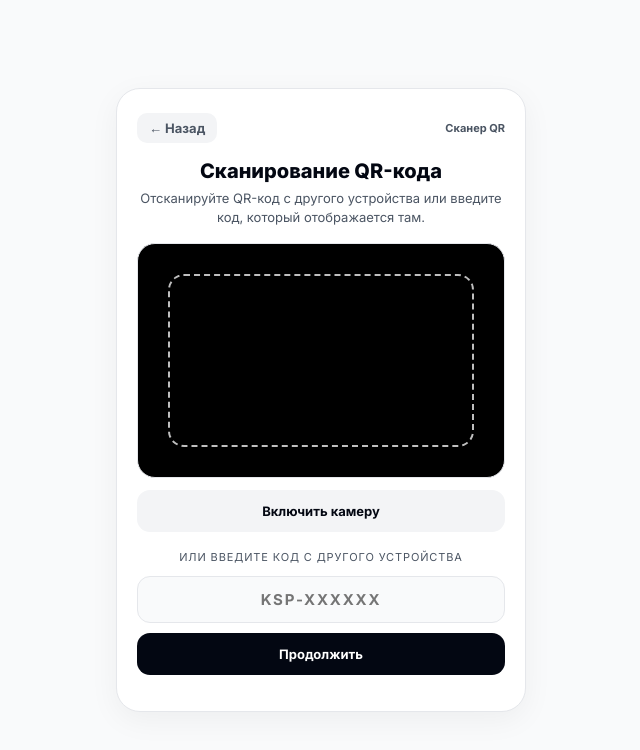
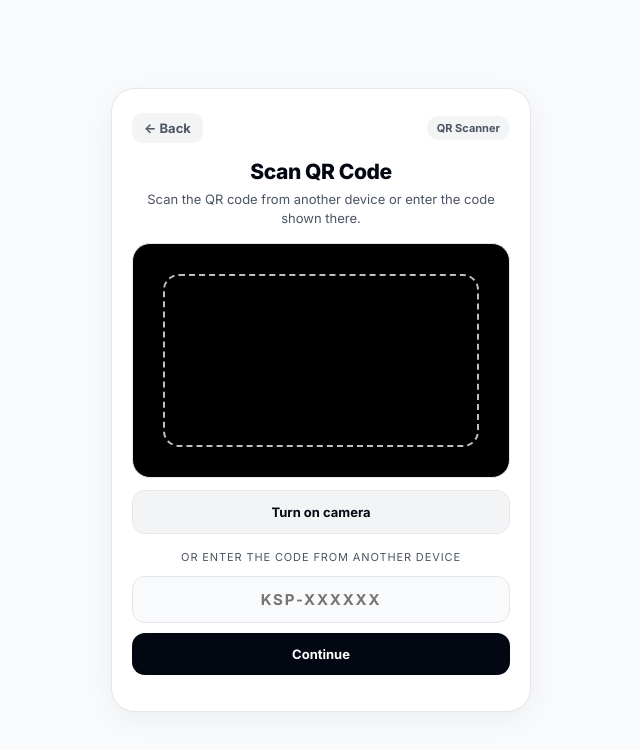
Before and after one commit to kinshipbot/kinship, a plain HTML site: page qr-scan.html in a window 1280 px wide. Shown: the whole page, without its empty margins (319-959 px from the left). Drawn offline with nearby package versions, Linux system fonts and the light colour scheme.

Commit message:
Update qr-scan.html

```diff
--- a/qr-scan.html
+++ b/qr-scan.html
@@ -3,8 +3,10 @@
 <head>
     <meta charset="UTF-8">
     <meta name="viewport" content="width=device-width, initial-scale=1.0">
-    <title class="notranslate">Kinship — Сканер QR-кода</title>
+    <title class="notranslate">Kinship — QR Scan</title>
     <link rel="icon" type="image/png" href="icon.png">
+    <link rel="preconnect" href="https://fonts.googleapis.com">
+    <link rel="preconnect" href="https://fonts.gstatic.com" crossorigin>
     <link href="https://fonts.googleapis.com/css2?family=Inter:wght@400;500;600;700;800&display=swap" rel="stylesheet">
     <script src="https://cdn.jsdelivr.net/npm/jsqr@1.4.0/dist/jsQR.min.js"></script>
     <style>
@@ -17,6 +19,7 @@
             --secondary-bg: #f3f4f6;
             --btn-bg: #030712;
             --btn-text: #ffffff;
+            --btn-hover: #1f2937;
             --error-bg: #fee2e2;
             --error-text: #b91c1c;
         }
@@ -30,6 +33,7 @@
                 --secondary-bg: #1f2937;
                 --btn-bg: #ffffff;
                 --btn-text: #000000;
+                --btn-hover: #e5e7eb;
                 --error-bg: #3f1515;
                 --error-text: #fca5a5;
             }
@@ -38,10 +42,11 @@
             box-sizing: border-box;
             margin: 0;
             padding: 0;
-            font-family: 'Inter', sans-serif;
+            font-family: 'Inter', -apple-system, BlinkMacSystemFont, "Segoe UI", Roboto, sans-serif;
+            -webkit-tap-highlight-color: transparent;
         }
         body {
-            background: var(--bg);
+            background-color: var(--bg);
             color: var(--text);
             min-height: 100vh;
             display: flex;
@@ -51,13 +56,18 @@
         }
         .card {
             width: 100%;
-            max-width: 410px;
-            background: var(--card-bg);
+            max-width: 420px;
+            background-color: var(--card-bg);
             border: 1px solid var(--card-border);
             border-radius: 24px;
             padding: 24px 20px;
             text-align: center;
             box-shadow: 0 8px 30px rgba(0, 0, 0, 0.05);
+            animation: fadeIn 0.25s ease-out;
+        }
+        @keyframes fadeIn {
+            from { opacity: 0; transform: translateY(8px); }
+            to { opacity: 1; transform: translateY(0); }
         }
         .top-row {
             display: flex;
@@ -74,10 +84,19 @@
             font-size: 13px;
             font-weight: 700;
         }
+        .badge {
+            font-size: 11px;
+            font-weight: 700;
+            color: var(--muted);
+            background: var(--secondary-bg);
+            padding: 5px 10px;
+            border-radius: 999px;
+        }
         h1 {
-            font-size: 20px;
+            font-size: 21px;
             font-weight: 800;
             margin-bottom: 6px;
+            letter-spacing: -0.02em;
         }
         .desc {
             font-size: 13px;
@@ -116,11 +135,14 @@
             font-weight: 700;
             cursor: pointer;
             margin-bottom: 12px;
+            transition: background-color 0.2s ease, transform 0.12s ease;
         }
+        .btn:active { transform: scale(0.98); }
         .btn-primary {
             background: var(--btn-bg);
             color: var(--btn-text);
         }
+        .btn-primary:hover { background: var(--btn-hover); }
         .btn-primary:disabled {
             opacity: 0.6;
             cursor: not-allowed;
@@ -128,13 +150,14 @@
         .btn-secondary {
             background: var(--secondary-bg);
             color: var(--text);
+            border: 1px solid var(--card-border);
         }
         .divider {
             font-size: 11px;
             color: var(--muted);
             text-transform: uppercase;
             letter-spacing: 0.08em;
-            margin: 6px 0 12px;
+            margin: 4px 0 12px;
         }
         .code-input {
             width: 100%;
@@ -176,12 +199,12 @@
 <body>
     <div class="card">
         <div class="top-row">
-            <a href="index.html" class="back-link">← Назад</a>
-            <span style="font-size:11px;font-weight:700;color:var(--muted);">Сканер QR</span>
+            <a id="back-link" href="index.html" class="back-link">← Назад</a>
+            <span id="badge-text" class="badge">Сканер QR</span>
         </div>
 
-        <h1>Сканирование QR-кода</h1>
-        <p class="desc">
+        <h1 id="scan-title">Сканирование QR-кода</h1>
+        <p id="scan-desc" class="desc">
             Отсканируйте QR-код с другого устройства или введите код, который отображается там.
         </p>
 
@@ -193,7 +216,7 @@
 
         <button id="start-cam-btn" class="btn btn-secondary" type="button">Включить камеру</button>
 
-        <div class="divider">или введите код с другого устройства</div>
+        <div id="divider-text" class="divider">или введите код с другого устройства</div>
 
         <input id="code-input" class="code-input" type="text" placeholder="KSP-XXXXXX" maxlength="200">
         <div id="status-msg" class="status-msg"></div>
@@ -202,11 +225,90 @@
         <div id="error-box" class="error-box"></div>
     </div>
 
+    <script>
+        const i18nScan = {
+            ru: {
+                lang: "ru",
+                back: "← Назад",
+                badge: "Сканер QR",
+                title: "Сканирование QR-кода",
+                desc: "Отсканируйте QR-код с другого устройства или введите код, который отображается там.",
+                startCam: "Включить камеру",
+                divider: "или введите код с другого устройства",
+                submit: "Продолжить",
+                camStarted: "Камера включена, наведите на QR-код...",
+                camError: "Не удалось открыть камеру. Разрешите доступ или введите код вручную ниже.",
+                badFormat: "Неверный формат кода. Введите действующий код вида KSP-XXXXXX.",
+                checking: (code) => `Проверяю код ${code} в базе...`,
+                notFound: (code) => `Код ${code} не найден в базе. Убедитесь, что он создан на другом устройстве.`,
+                expired: "Срок действия кода истёк. Сгенерируйте новый код.",
+                used: "Этот код уже был использован.",
+                redirecting: "Код подтверждён, перехожу на страницу ожидания...",
+                dbError: (msg) => `Ошибка при обращении к базе: ${msg}`
+            },
+            en: {
+                lang: "en",
+                back: "← Back",
+                badge: "QR Scanner",
+                title: "Scan QR Code",
+                desc: "Scan the QR code from another device or enter the code shown there.",
+                startCam: "Turn on camera",
+                divider: "or enter the code from another device",
+                submit: "Continue",
+                camStarted: "Camera enabled, point it at the QR code...",
+                camError: "Could not access camera. Allow permission or enter the code manually below.",
+                badFormat: "Invalid code format. Enter a valid code like KSP-XXXXXX.",
+                checking: (code) => `Checking code ${code} in database...`,
+                notFound: (code) => `Code ${code} was not found in the database.`,
+                expired: "This code has expired. Generate a new code.",
+                used: "This code has already been used.",
+                redirecting: "Code verified, redirecting to waiting screen...",
+                dbError: (msg) => `Database error: ${msg}`
+            },
+            de: {
+                lang: "de",
+                back: "← Zurück",
+                badge: "QR-Scanner",
+                title: "QR-Code scannen",
+                desc: "Scanne den QR-Code von einem anderen Gerät oder gib den dort angezeigten Code ein.",
+                startCam: "Kamera aktivieren",
+                divider: "oder Code von einem anderen Gerät eingeben",
+                submit: "Weiter",
+                camStarted: "Kamera aktiv, richte sie auf den QR-Code...",
+                camError: "Kamera konnte nicht geöffnet werden. Erlaube den Zugriff oder gib den Code unten ein.",
+                badFormat: "Ungültiges Code-Format. Gib einen gültigen Code wie KSP-XXXXXX ein.",
+                checking: (code) => `Prüfe Code ${code} in der Datenbank...`,
+                notFound: (code) => `Code ${code} wurde in der Datenbank nicht gefunden.`,
+                expired: "Der Code ist abgelaufen. Erstelle einen neuen Code.",
+                used: "Dieser Code wurde bereits verwendet.",
+                redirecting: "Code bestätigt, leite zur Warteseite weiter...",
+                dbError: (msg) => `Datenbankfehler: ${msg}`
+            }
+        };
+
+        function detectLang() {
+            const langs = (navigator.languages && navigator.languages.length ? navigator.languages : [navigator.language || "ru"])
+                .map(l => String(l).toLowerCase());
+            if (langs.some(l => l === "ru" || l.startsWith("ru-"))) return "ru";
+            if (langs.some(l => l === "de" || l.startsWith("de-"))) return "de";
+            return "en";
+        }
+
+        const tScan = i18nScan[detectLang()];
+        document.documentElement.lang = tScan.lang;
+        document.getElementById("back-link").textContent = tScan.back;
+        document.getElementById("badge-text").textContent = tScan.badge;
+        document.getElementById("scan-title").textContent = tScan.title;
+        document.getElementById("scan-desc").textContent = tScan.desc;
+        document.getElementById("start-cam-btn").textContent = tScan.startCam;
+        document.getElementById("divider-text").textContent = tScan.divider;
+        document.getElementById("submit-code-btn").textContent = tScan.submit;
+    </script>
+
     <script type="module">
         import { initializeApp } from "https://www.gstatic.com/firebasejs/10.12.2/firebase-app.js";
         import { getDatabase, ref, get, update } from "https://www.gstatic.com/firebasejs/10.12.2/firebase-database.js";
 
-        // Убедись, что databaseURL совпадает с URL твоей Realtime Database в Firebase Console
         const firebaseConfig = {
             apiKey: "AIzaSyAH4hOp3efR-Is4mFnT9jDxmCrKty_6dJ0",
             authDomain: "kinship-1a33b.firebaseapp.com",
@@ -270,20 +372,20 @@
 
             const code = extractCode(rawValue);
             if (!code || !/^KSP-[A-Z0-9]{6}$/.test(code)) {
-                showError("Неверный формат кода. Введите действующий код вида KSP-XXXXXX.");
+                showError(tScan.badFormat);
                 return;
             }
 
             isChecking = true;
             submitBtn.disabled = true;
-            showStatus(`Проверяю код ${code} в базе...`);
+            showStatus(tScan.checking(code));
 
             try {
                 const sessionRef = ref(db, "qr_sessions/" + code);
                 const snap = await get(sessionRef);
 
                 if (!snap.exists()) {
-                    showError(`Код ${code} не найден в базе. Убедитесь, что он создан в qr-login.html и databaseURL верный.`);
+                    showError(tScan.notFound(code));
                     isChecking = false;
                     submitBtn.disabled = false;
                     return;
@@ -291,20 +393,20 @@
 
                 const data = snap.val();
                 if (data.expiresAt && Date.now() > data.expiresAt) {
-                    showError("Срок действия кода истёк. Сгенерируйте новый код.");
+                    showError(tScan.expired);
                     isChecking = false;
                     submitBtn.disabled = false;
                     return;
                 }
 
                 if (data.status === "approved" || data.status === "rejected") {
-                    showError("Этот код уже был использован.");
+                    showError(tScan.used);
                     isChecking = false;
                     submitBtn.disabled = false;
                     return;
                 }
 
-                showStatus("Код подтверждён, перехожу на страницу подтверждения...");
+                showStatus(tScan.redirecting);
                 await update(sessionRef, {
                     status: "scanned",
                     scannedAt: Date.now()
@@ -316,7 +418,7 @@
 
                 window.location.href = `qr-device-login.html?code=${encodeURIComponent(code)}`;
             } catch (err) {
-                showError("Ошибка при обращении к базе: " + (err.message || err));
+                showError(tScan.dbError(err.message || err));
                 isChecking = false;
                 submitBtn.disabled = false;
             }
@@ -330,10 +432,10 @@
                 });
                 video.srcObject = stream;
                 await video.play();
-                showStatus("Камера включена, наведите на QR-код...");
+                showStatus(tScan.camStarted);
                 requestAnimationFrame(scanFrame);
             } catch (_) {
-                showError("Не удалось открыть камеру. Разрешите доступ или введите код вручную ниже.");
+                showError(tScan.camError);
             }
         });
 
```
